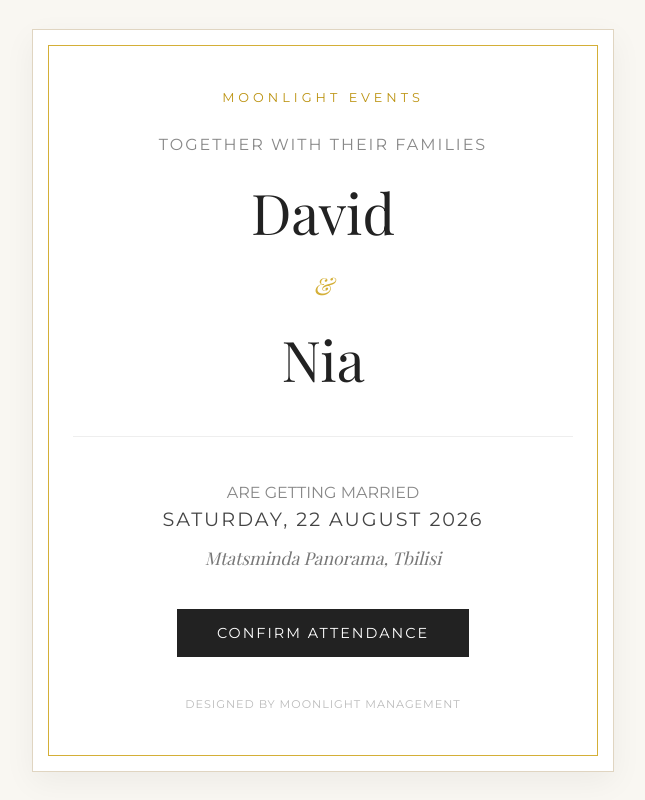
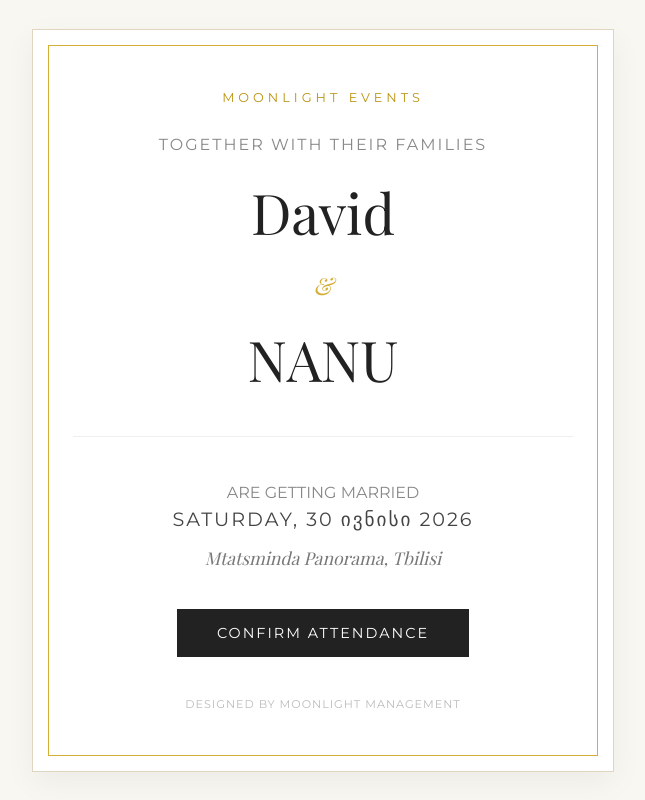
Before and after one commit to datotsivtsivadze2001-star/MOON-LIGHT, a plain HTML site: page index.html in a window 1280 px wide. Shown: the whole page, without its empty margins (317-962 px from the left). Drawn offline with nearby package versions, Linux system fonts and the light colour scheme; a web font is replaced by a local one.

Commit message:
Update index.html

```diff
--- a/index.html
+++ b/index.html
@@ -26,10 +26,10 @@
         <p style="letter-spacing: 2px; color: #888;">TOGETHER WITH THEIR FAMILIES</p>
         <h1>David</h1>
         <div class="and">&</div>
-        <h1>Nia</h1>
+        <h1>NANU</h1>
         <div class="details">
             <p style="margin-bottom: 5px; color: #888;">ARE GETTING MARRIED</p>
-            <div class="date">Saturday, 22 August 2026</div>
+            <div class="date">Saturday, 30 ივნისი 2026</div>
             <div class="location">Mtatsminda Panorama, Tbilisi</div>
         </div>
         <a href="#" class="rsvp-button">Confirm Attendance</a>
```
